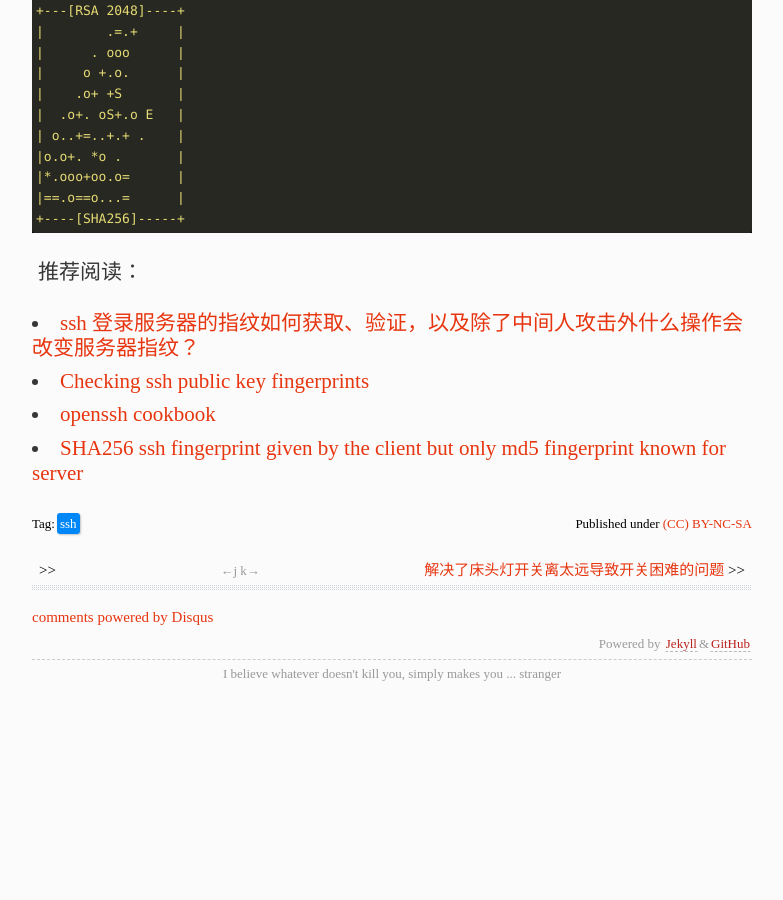
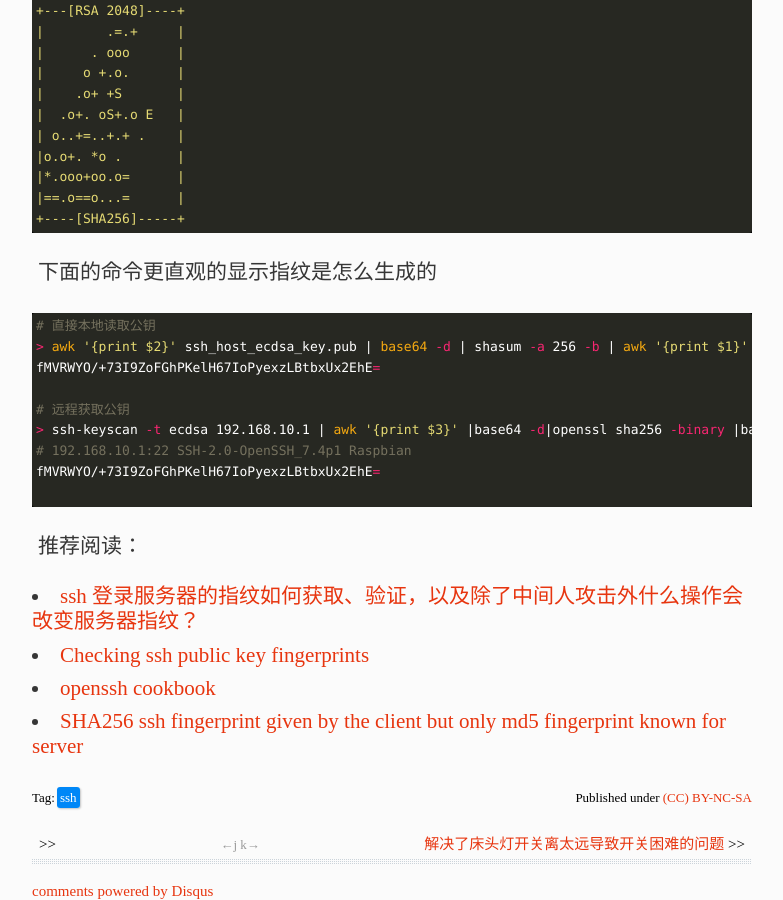
Before and after one commit to xavierskip/xavierskip.github.io, a Jekyll site: the page built from _posts/2019-11-9-ssh-fingerprint.md, in a window 1280 px wide and 900 px high, scrolled down 2213 px. Shown: the whole window, without its empty margins (248-1031 px from the left). Built offline with Jekyll 4.4.1, drawn with Linux system fonts in a browser that asks for light colours; comment, search, counter and statistics services are not loaded; before the commit the page ends 2916 px from its top, so only the background shows below that.

Commit message:
Update 2019-11-9-ssh-fingerprint.md
update post

````diff
--- a/_posts/2019-11-9-ssh-fingerprint.md
+++ b/_posts/2019-11-9-ssh-fingerprint.md
@@ -107,6 +107,20 @@ The key's randomart image is:
 +----[SHA256]-----+
 ```
 
+下面的命令更直观的显示指纹是怎么生成的
+
+```shell
+# 直接本地读取公钥
+> awk '{print $2}' ssh_host_ecdsa_key.pub | base64 -d | shasum -a 256 -b | awk '{print $1}' | xxd -r -p | base64
+fMVRWYO/+73I9ZoFGhPKelH67IoPyexzLBtbxUx2EhE=
+
+# 远程获取公钥
+> ssh-keyscan -t ecdsa 192.168.10.1 | awk '{print $3}' |base64 -d|openssl sha256 -binary |base64
+# 192.168.10.1:22 SSH-2.0-OpenSSH_7.4p1 Raspbian
+fMVRWYO/+73I9ZoFGhPKelH67IoPyexzLBtbxUx2EhE=
+
+```
+
 
 
 推荐阅读：
````
